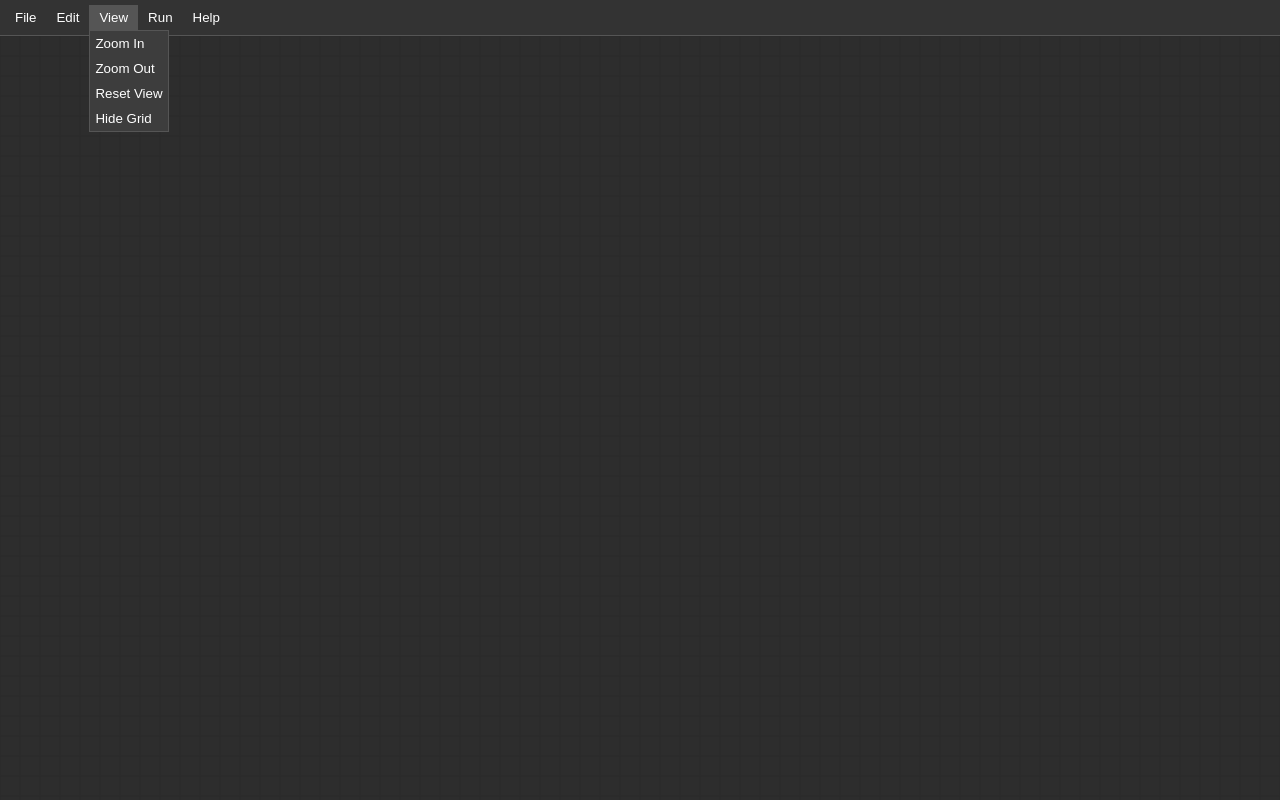
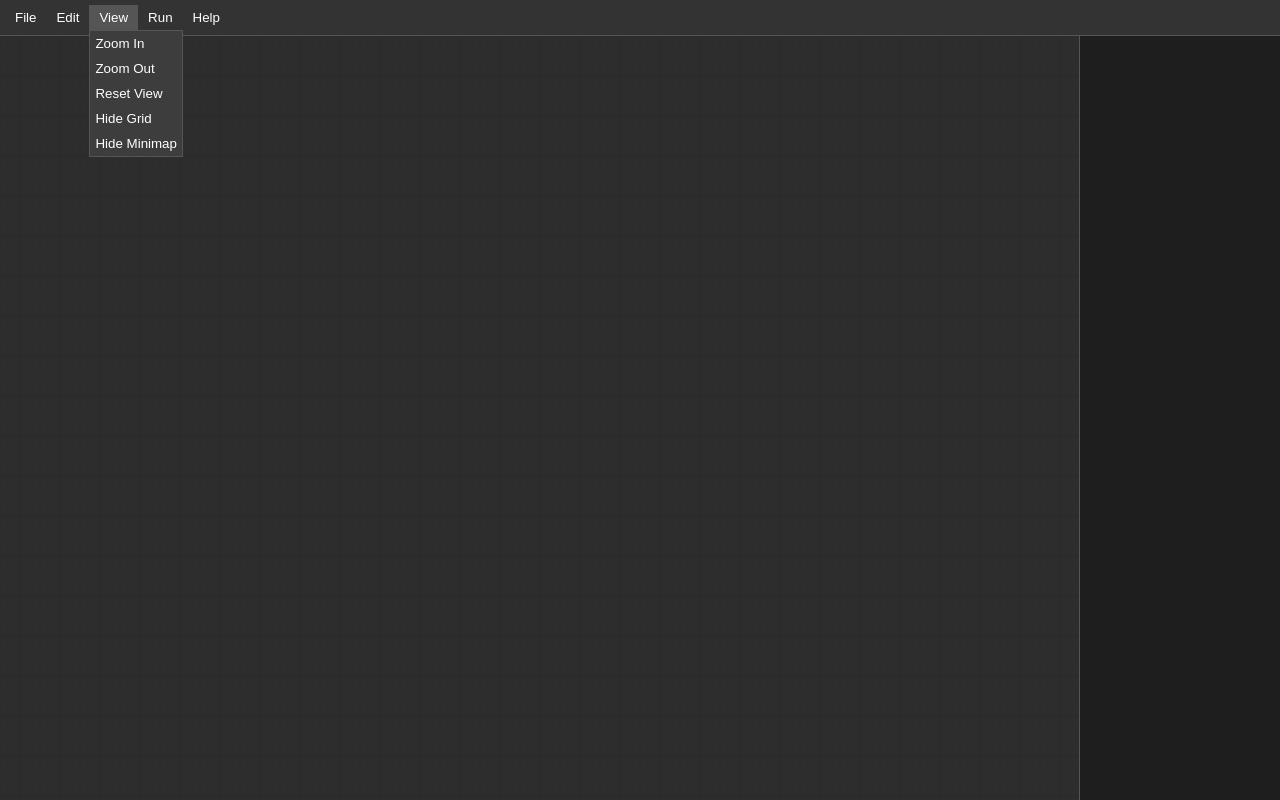
Before and after one commit to scar17off/javascript-visual-scripting, a React (Create React App) app: page / in a window 1280 px wide. Both pictures are taken after a click on the button "View". Built offline with nearby package versions, Linux system fonts and the light colour scheme.

Commit message:
Added minimap feature to visual scripting interface

```diff
--- a/src/VisualScripting.js
+++ b/src/VisualScripting.js
@@ -1,6 +1,7 @@
 import React, { useRef, useEffect, useState, useCallback } from 'react';
 import MenuBar from './components/MenuBar';
 import ContextMenu from './components/ContextMenu';
+import Minimap from './components/Minimap';  // Add this import
 import Camera from './Camera';
 import CodeGenerator from './CodeGenerator';
 import { nodeTypes, nodeGroups } from './nodeDefinitions';
@@ -25,6 +26,7 @@ const VisualScripting = () => {
   const [undoStack, setUndoStack] = useState([]);
   const [redoStack, setRedoStack] = useState([]);
   const [isGridVisible, setIsGridVisible] = useState(true);
+  const [isMinimapVisible, setIsMinimapVisible] = useState(true);
 
   const drawGrid = useCallback((ctx, canvasWidth, canvasHeight) => {
     if (!isGridVisible) return;
@@ -269,7 +271,7 @@ const VisualScripting = () => {
 
   useEffect(() => {
     drawCanvas();
-  }, [drawCanvas, camera.x, camera.y, camera.scale]);
+  }, [drawCanvas]);
 
   const handleContextMenu = (e) => {
     e.preventDefault();
@@ -609,6 +611,9 @@ const VisualScripting = () => {
       case 'toggleGrid':
         setIsGridVisible(!isGridVisible);
         break;
+      case 'toggleMinimap':
+        setIsMinimapVisible(!isMinimapVisible);
+        break;
       default:
         console.log(`Unhandled menu action: ${action}`);
     }
@@ -646,6 +651,7 @@ const VisualScripting = () => {
         handleMenuClick={handleMenuClick}
         handleMenuItemClick={handleMenuItemClick}
         isGridVisible={isGridVisible}
+        isMinimapVisible={isMinimapVisible}
       />
       <div style={{ flex: 1, position: 'relative' }}>
         <canvas
@@ -714,6 +720,27 @@ const VisualScripting = () => {
             ))}
           </div>
         )}
+        {isMinimapVisible && (
+          <div style={{
+            position: 'absolute',
+            right: 0,
+            top: 0,
+            width: '200px',
+            height: canvasSize.height - 30,
+            backgroundColor: '#1e1e1e',
+            borderLeft: '1px solid #555'
+          }}>
+            <Minimap
+              nodes={nodes}
+              edges={edges}
+              camera={camera}
+              canvasSize={canvasSize}
+              getNodeDimensions={getNodeDimensions}
+              nodeTypes={nodeTypes}
+              wrapText={wrapText}
+            />
+          </div>
+        )}
       </div>
     </div>
   );
--- a/src/components/MenuBar.js
+++ b/src/components/MenuBar.js
@@ -1,6 +1,6 @@
 import React from 'react';
 
-const MenuBar = ({ menuOpen, handleMenuClick, handleMenuItemClick, isGridVisible }) => {
+const MenuBar = ({ menuOpen, handleMenuClick, handleMenuItemClick, isGridVisible, isMinimapVisible }) => {
   return (
     <div style={{
       backgroundColor: '#333',
@@ -50,6 +50,9 @@ const MenuBar = ({ menuOpen, handleMenuClick, handleMenuItemClick, isGridVisible
                 <button key="resetView" onClick={() => handleMenuItemClick('resetView')} style={{width: '100%', textAlign: 'left'}}>Reset View</button>,
                 <button key="toggleGrid" onClick={() => handleMenuItemClick('toggleGrid')} style={{width: '100%', textAlign: 'left'}}>
                   {isGridVisible ? 'Hide Grid' : 'Show Grid'}
+                </button>,
+                <button key="toggleMinimap" onClick={() => handleMenuItemClick('toggleMinimap')} style={{width: '100%', textAlign: 'left'}}>
+                  {isMinimapVisible ? 'Hide Minimap' : 'Show Minimap'}
                 </button>
               ]}
               {menu === 'Run' && [
--- /dev/null
+++ b/src/components/Minimap.js
@@ -0,0 +1,148 @@
+import React, { useRef, useEffect } from 'react';
+import { nodeTypes } from '../nodeDefinitions';
+
+const Minimap = ({ nodes, edges, camera, canvasSize, getNodeDimensions, nodeTypes, wrapText }) => {
+  const minimapRef = useRef(null);
+
+  useEffect(() => {
+    drawMinimap();
+  }, [nodes, edges, camera, canvasSize]);
+
+  const drawMinimap = () => {
+    const minimap = minimapRef.current;
+    const minimapCtx = minimap.getContext('2d');
+
+    // Clear the minimap
+    minimapCtx.clearRect(0, 0, minimap.width, minimap.height);
+
+    // Calculate the bounds of all nodes
+    let minX = Infinity, minY = Infinity, maxX = -Infinity, maxY = -Infinity;
+    nodes.forEach(node => {
+      const { width, height } = getNodeDimensions(node, minimapCtx);
+      minX = Math.min(minX, node.x);
+      minY = Math.min(minY, node.y);
+      maxX = Math.max(maxX, node.x + width);
+      maxY = Math.max(maxY, node.y + height);
+    });
+
+    // Add some padding
+    const padding = 50;
+    minX -= padding;
+    minY -= padding;
+    maxX += padding;
+    maxY += padding;
+
+    // Calculate the scale to fit the nodes in the minimap
+    const scaleX = minimap.width / (maxX - minX);
+    const scaleY = minimap.height / (maxY - minY);
+    const scale = Math.min(scaleX, scaleY);
+
+    // Draw edges
+    edges.forEach(edge => {
+      const startNode = nodes.find(n => n.id === edge.start.nodeId);
+      const endNode = nodes.find(n => n.id === edge.end.nodeId);
+      if (startNode && endNode) {
+        const startDimensions = getNodeDimensions(startNode, minimapCtx);
+        const endDimensions = getNodeDimensions(endNode, minimapCtx);
+
+        const startPort = edge.start.isInput
+          ? { x: startNode.x, y: startNode.y + startDimensions.portStartY + edge.start.index * 20 }
+          : { x: startNode.x + startDimensions.width, y: startNode.y + startDimensions.portStartY + edge.start.index * 20 };
+        const endPort = edge.end.isInput
+          ? { x: endNode.x, y: endNode.y + endDimensions.portStartY + edge.end.index * 20 }
+          : { x: endNode.x + endDimensions.width, y: endNode.y + endDimensions.portStartY + edge.end.index * 20 };
+
+        minimapCtx.beginPath();
+        minimapCtx.moveTo((startPort.x - minX) * scale, (startPort.y - minY) * scale);
+        minimapCtx.lineTo((endPort.x - minX) * scale, (endPort.y - minY) * scale);
+        minimapCtx.strokeStyle = '#666';
+        minimapCtx.lineWidth = 1;
+        minimapCtx.stroke();
+      }
+    });
+
+    // Draw nodes
+    nodes.forEach(node => {
+      const { width, height, portStartY } = getNodeDimensions(node, minimapCtx);
+      const nodeType = nodeTypes[node.type];
+
+      // Node body
+      minimapCtx.fillStyle = nodeType.color;
+      minimapCtx.fillRect(
+        (node.x - minX) * scale,
+        (node.y - minY) * scale,
+        width * scale,
+        height * scale
+      );
+
+      // Node outline
+      minimapCtx.strokeStyle = '#000000';
+      minimapCtx.lineWidth = 1;
+      minimapCtx.strokeRect(
+        (node.x - minX) * scale,
+        (node.y - minY) * scale,
+        width * scale,
+        height * scale
+      );
+
+      // Node title
+      minimapCtx.fillStyle = 'white';
+      minimapCtx.font = `bold ${8 * scale}px Arial`;
+      minimapCtx.fillText(node.type, (node.x - minX + 5) * scale, (node.y - minY + 15) * scale);
+
+      // Ports
+      const drawPort = (x, y, isInput, name) => {
+        minimapCtx.beginPath();
+        minimapCtx.arc(x, y, 3 * scale, 0, 2 * Math.PI);
+        minimapCtx.fillStyle = isInput ? '#FFA500' : '#00FF00';
+        minimapCtx.fill();
+
+        // Port name
+        minimapCtx.fillStyle = 'white';
+        minimapCtx.font = `${6 * scale}px Arial`;
+        minimapCtx.fillText(name, x + (isInput ? 5 * scale : -35 * scale), y + 3 * scale);
+      };
+
+      nodeType.inputs.forEach((input, i) => {
+        drawPort(
+          (node.x - minX) * scale,
+          (node.y - minY + portStartY + i * 20) * scale,
+          true,
+          input.name
+        );
+      });
+
+      nodeType.outputs.forEach((output, i) => {
+        drawPort(
+          (node.x - minX + width) * scale,
+          (node.y - minY + portStartY + i * 20) * scale,
+          false,
+          output.name
+        );
+      });
+    });
+
+    // Draw the viewport rectangle
+    const viewportWidth = canvasSize.width / camera.scale;
+    const viewportHeight = canvasSize.height / camera.scale;
+    minimapCtx.strokeStyle = 'red';
+    minimapCtx.lineWidth = 2;
+    minimapCtx.strokeRect(
+      (-camera.x - minX) * scale,
+      (-camera.y - minY) * scale,
+      viewportWidth * scale,
+      viewportHeight * scale
+    );
+  };
+
+  return (
+    <canvas
+      ref={minimapRef}
+      width={200}
+      height={canvasSize.height - 30}
+      style={{ display: 'block' }}
+    />
+  );
+};
+
+export default Minimap;
```
